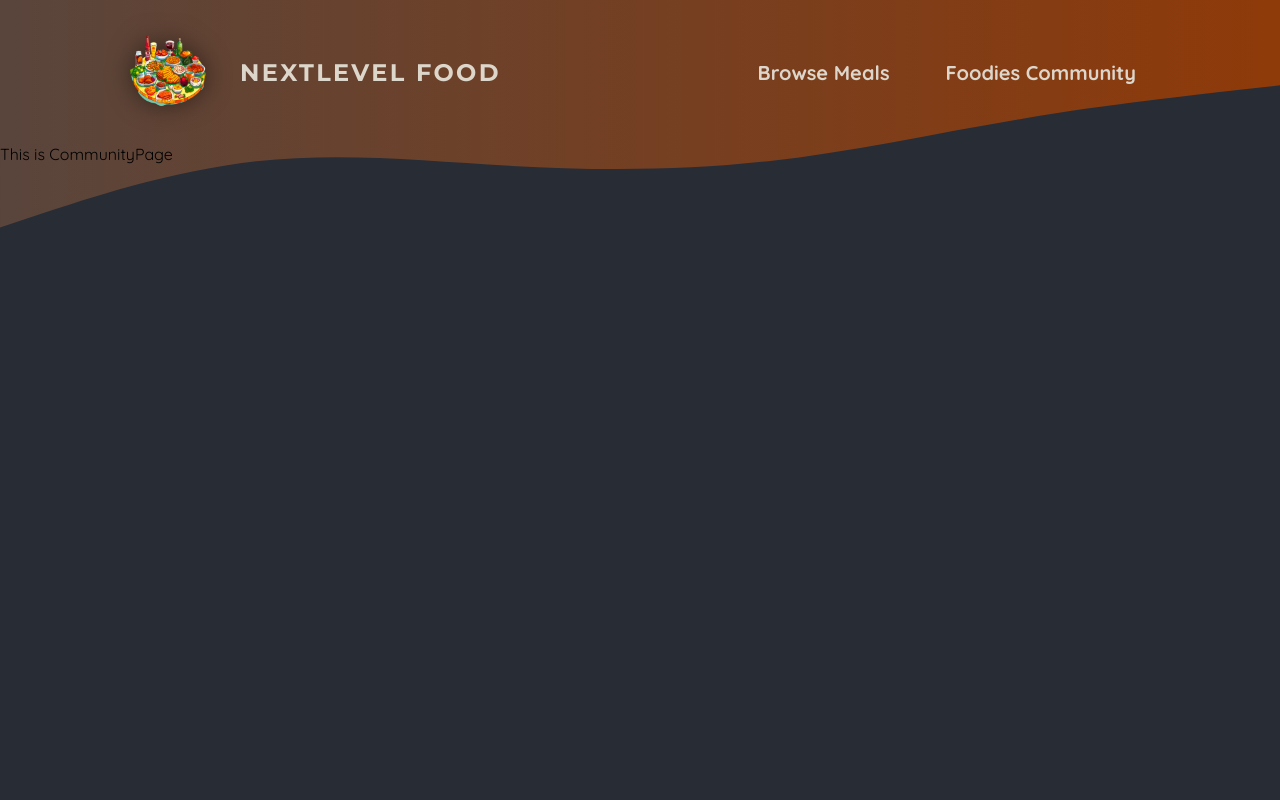
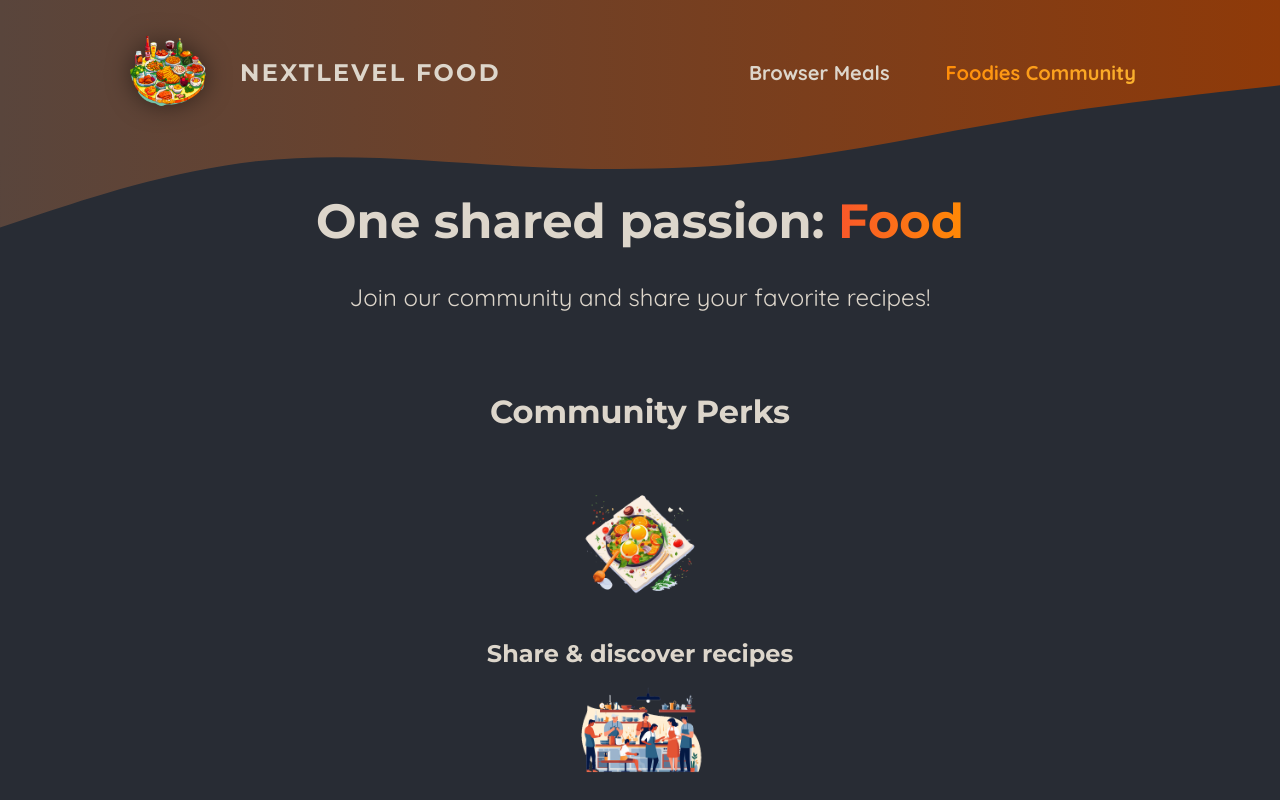
Before and after one commit to ag502/next-study, a Next.js app in the folder apps/02-nextjs-essentials/: page /community in a window 1280 px wide. Shown: the top 800 px of the page. Built offline with nearby package versions, Linux system fonts and the light colour scheme.

Commit message:
feat: Link 클라이언트 컴포넌트로 변경

```diff
--- a/apps/02-nextjs-essentials/src/components/main-header/index.tsx
+++ b/apps/02-nextjs-essentials/src/components/main-header/index.tsx
@@ -4,6 +4,7 @@
 import logoImg from "@/assets/logo.png";
 
 import MainHeaderBackground from "../main-header-background";
+import NavLink from "../nav-link";
 
 import classes from "./main-header.module.css";
 
@@ -20,10 +21,10 @@
         <nav className={classes.nav}>
           <ul>
             <li>
-              <Link href="/meals">Browse Meals</Link>
+              <NavLink href="/meals">Browser Meals</NavLink>
             </li>
             <li>
-              <Link href="/community">Foodies Community</Link>
+              <NavLink href="/community">Foodies Community</NavLink>
             </li>
           </ul>
         </nav>
--- a/apps/02-nextjs-essentials/src/components/main-header/main-header.module.css
+++ b/apps/02-nextjs-essentials/src/components/main-header/main-header.module.css
@@ -21,29 +21,7 @@
   font-size: 1.25rem;
 }
 
-.nav a {
-  text-decoration: none;
-  color: #ddd6cb;
-  font-weight: bold;
-  padding: 0.5rem 1rem;
-  border-radius: 0.5rem;
-}
 
-.nav a:hover,
-.nav a:active {
-  background: linear-gradient(90deg, #ff8a05, #f9b331);
-  background-clip: text;
-  -webkit-background-clip: text;
-  -webkit-text-fill-color: transparent;
-  text-shadow: 0 0 18px rgba(248, 190, 42, 0.8);
-}
-
-.active {
-  background: linear-gradient(90deg, #ff8a05, #f9b331);
-  background-clip: text;
-  -webkit-background-clip: text;
-  -webkit-text-fill-color: transparent;
-}
 
 .logo {
   display: flex;
--- /dev/null
+++ b/apps/02-nextjs-essentials/src/components/nav-link/index.tsx
@@ -0,0 +1,18 @@
+"use client";
+
+import Link from "next/link";
+import { usePathname } from "next/navigation";
+
+import classes from "./nav-link.module.css";
+
+export default function NavLink(props: { href: string; children: React.ReactNode }) {
+  const path = usePathname();
+  return (
+    <Link
+      className={path.startsWith(props.href) ? `${classes.link} ${classes.active}` : classes.link}
+      href={props.href}
+    >
+      {props.children}
+    </Link>
+  );
+}
--- /dev/null
+++ b/apps/02-nextjs-essentials/src/components/nav-link/nav-link.module.css
@@ -0,0 +1,23 @@
+.active {
+  background: linear-gradient(90deg, #ff8a05, #f9b331);
+  background-clip: text;
+  -webkit-background-clip: text;
+  -webkit-text-fill-color: transparent;
+}
+
+.link {
+  text-decoration: none;
+  color: #ddd6cb;
+  font-weight: bold;
+  padding: 0.5rem 1rem;
+  border-radius: 0.5rem;
+}
+
+.link:hover,
+.link:active {
+  background: linear-gradient(90deg, #ff8a05, #f9b331);
+  background-clip: text;
+  -webkit-background-clip: text;
+  -webkit-text-fill-color: transparent;
+  text-shadow: 0 0 18px rgba(248, 190, 42, 0.8);
+}
--- a/apps/02-nextjs-essentials/src/pages/community/index.tsx
+++ b/apps/02-nextjs-essentials/src/pages/community/index.tsx
@@ -1,3 +1,37 @@
+import Image from "next/image";
+
+import communityIcon from "@/assets/icons/community.png";
+import eventsIcon from "@/assets/icons/events.png";
+import mealIcon from "@/assets/icons/meal.png";
+import classes from "@/styles/community.module.css";
+
 export default function CommunityPage() {
-  return <div>This is CommunityPage</div>;
+  return (
+    <>
+      <header className={classes.header}>
+        <h1>
+          One shared passion: <span className={classes.highlight}>Food</span>
+        </h1>
+        <p>Join our community and share your favorite recipes!</p>
+      </header>
+      <main className={classes.main}>
+        <h2>Community Perks</h2>
+
+        <ul className={classes.perks}>
+          <li>
+            <Image alt="A delicious meal" src={mealIcon} />
+            <p>Share & discover recipes</p>
+          </li>
+          <li>
+            <Image alt="A crowd of people, cooking" src={communityIcon} />
+            <p>Find new friends & like-minded people</p>
+          </li>
+          <li>
+            <Image alt="A crowd of people at a cooking event" src={eventsIcon} />
+            <p>Participate in exclusive events</p>
+          </li>
+        </ul>
+      </main>
+    </>
+  );
 }
--- /dev/null
+++ b/apps/02-nextjs-essentials/src/styles/community.module.css
@@ -0,0 +1,61 @@
+.header {
+  gap: 3rem;
+  margin: 3rem auto 5rem auto;
+  width: 90%;
+  max-width: 75rem;
+  color: #ddd6cb;
+  font-size: 1.5rem;
+  text-align: center;
+}
+
+.header h1 {
+  font-family: "Montserrat", sans-serif;
+}
+
+.highlight {
+  background: linear-gradient(90deg, #f9572a, #ff8a05);
+  background-clip: text;
+  -webkit-background-clip: text;
+  -webkit-text-fill-color: transparent;
+}
+
+.main {
+  width: 90%;
+  max-width: 40rem;
+  margin: 0 auto;
+  text-align: center;
+}
+
+.main h2 {
+  font-family: "Montserrat", sans-serif;
+  font-size: 2rem;
+  margin-bottom: 3rem;
+  color: #ddd6cb;
+}
+
+.perks {
+  list-style: none;
+  margin: 3rem 0;
+  padding: 0;
+}
+
+.perks li {
+  display: flex;
+  flex-direction: column;
+  align-items: center;
+  gap: 2rem;
+}
+
+.perks img {
+  width: 8rem;
+  height: 8rem;
+  object-fit: contain;
+}
+
+.perks p {
+  font-family: "Montserrat", sans-serif;
+  font-size: 1.5rem;
+  font-weight: bold;
+  margin: 0;
+  color: #ddd6cb;
+}
```
